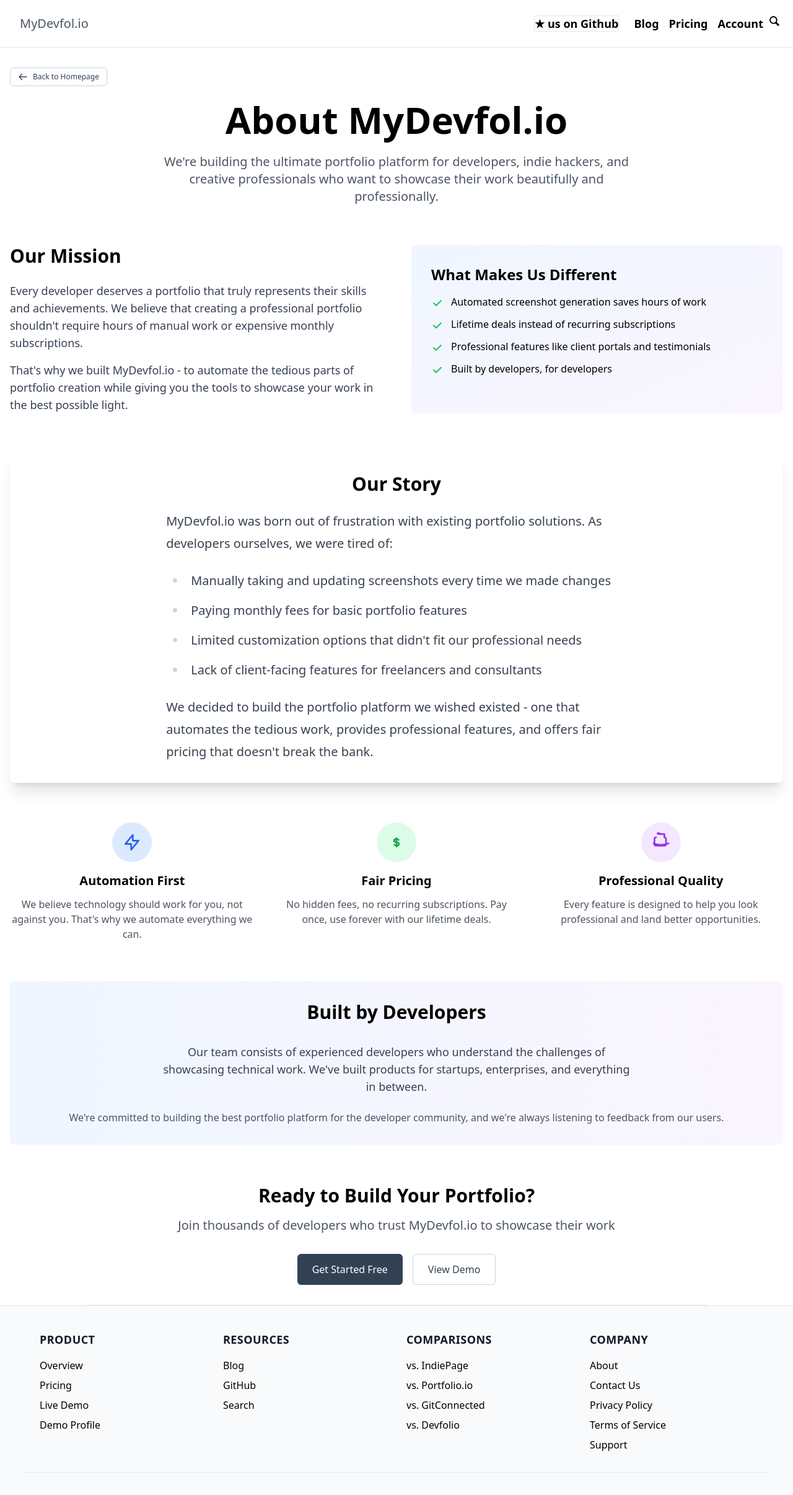
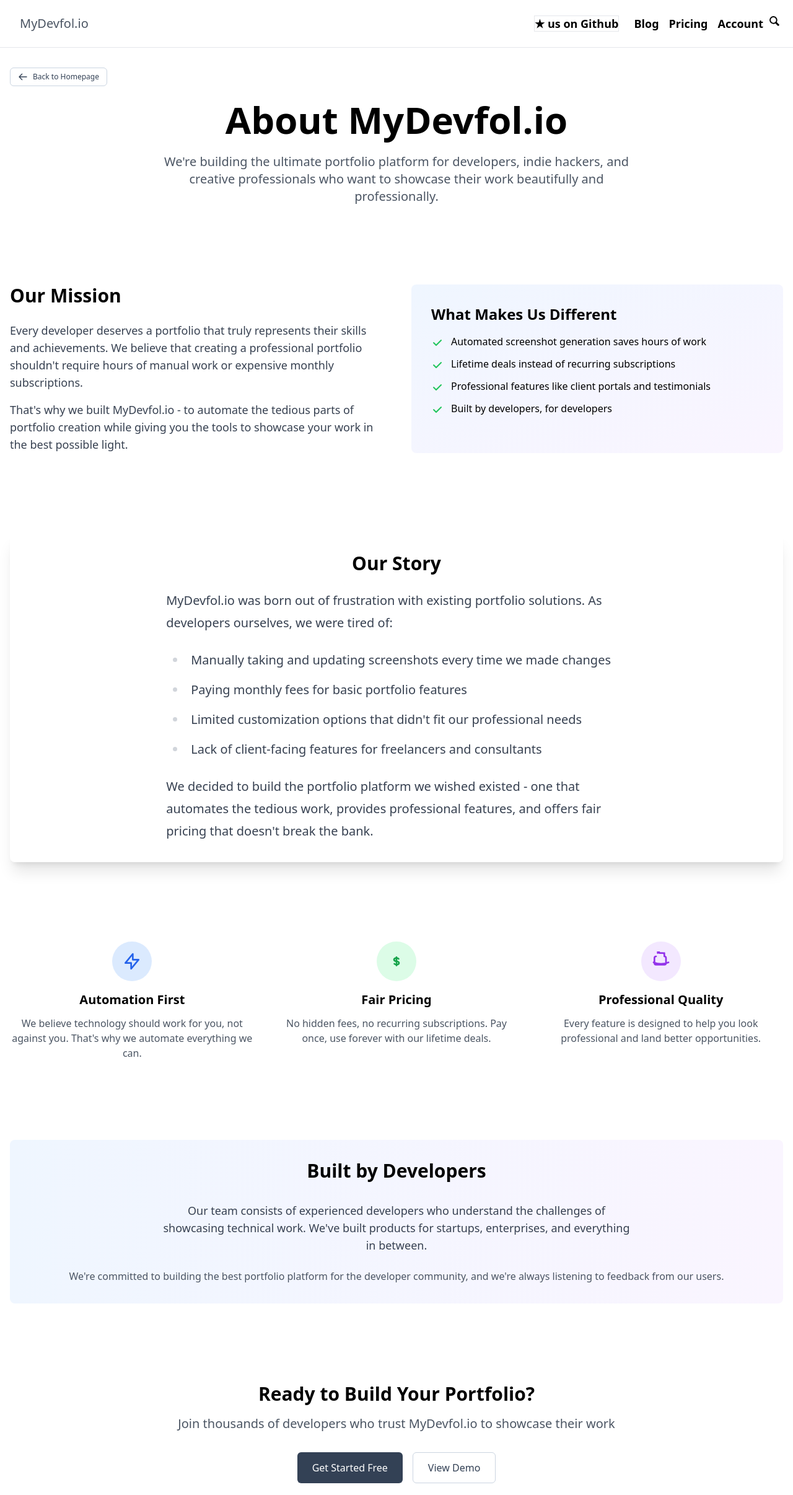
Before and after one commit to tanDivina/vibesfol.io, a SvelteKit app: page /about in a window 1280 px wide. Shown: the top 2412 px of the page at 62% size. Built offline with nearby package versions, Linux system fonts and the light colour scheme.

Commit message:
Add whitespace between About page sections

```diff
--- a/src/routes/(marketing)/about/+page.svelte
+++ b/src/routes/(marketing)/about/+page.svelte
@@ -38,6 +38,9 @@
       We're building the ultimate portfolio platform for developers, indie hackers, and creative professionals who want to showcase their work beautifully and professionally.
     </p>
   </div>
+
+  <!-- Spacer -->
+  <div class="py-8"></div>
 
   <!-- Mission Section -->
   <div class="grid md:grid-cols-2 gap-12 mb-16">
@@ -81,6 +84,9 @@
     </div>
   </div>
 
+  <!-- Spacer -->
+  <div class="py-8"></div>
+
   <!-- Story Section -->
   <div class="bg-white rounded-lg shadow-xl p-8 mb-16">
     <h2 class="text-3xl font-bold mb-6 text-center">Our Story</h2>
@@ -99,6 +105,9 @@
       </p>
     </div>
   </div>
+
+  <!-- Spacer -->
+  <div class="py-8"></div>
 
   <!-- Values Section -->
   <div class="grid md:grid-cols-3 gap-8 mb-16">
@@ -137,6 +146,9 @@
     </div>
   </div>
 
+  <!-- Spacer -->
+  <div class="py-8"></div>
+
   <!-- Team Section -->
   <div class="bg-gradient-to-r from-blue-50 to-purple-50 rounded-lg p-8 mb-16">
     <h2 class="text-3xl font-bold mb-8 text-center">Built by Developers</h2>
@@ -151,6 +163,9 @@
       </p>
     </div>
   </div>
+
+  <!-- Spacer -->
+  <div class="py-8"></div>
 
   <!-- Call to Action -->
   <div class="text-center">
```
